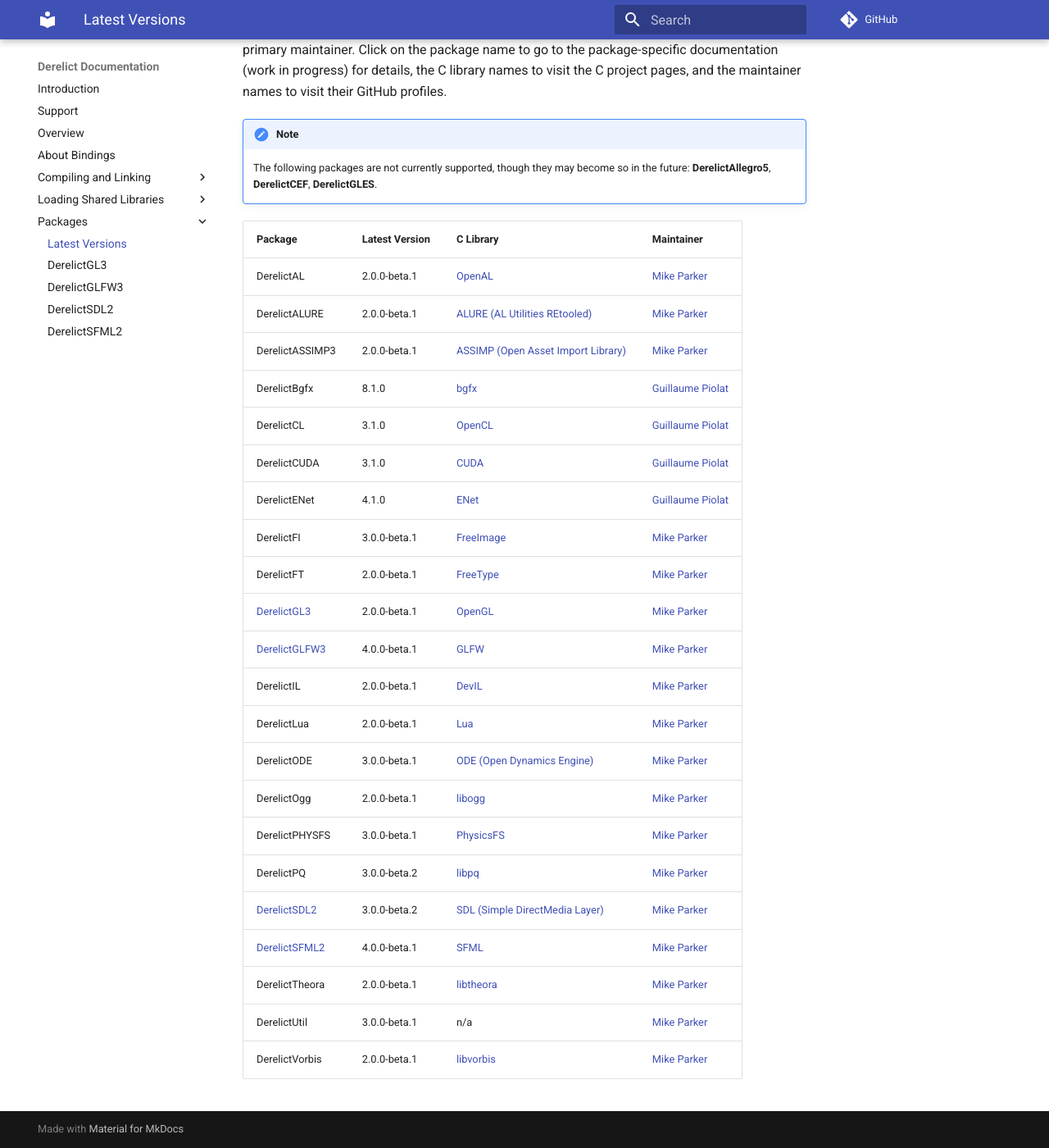
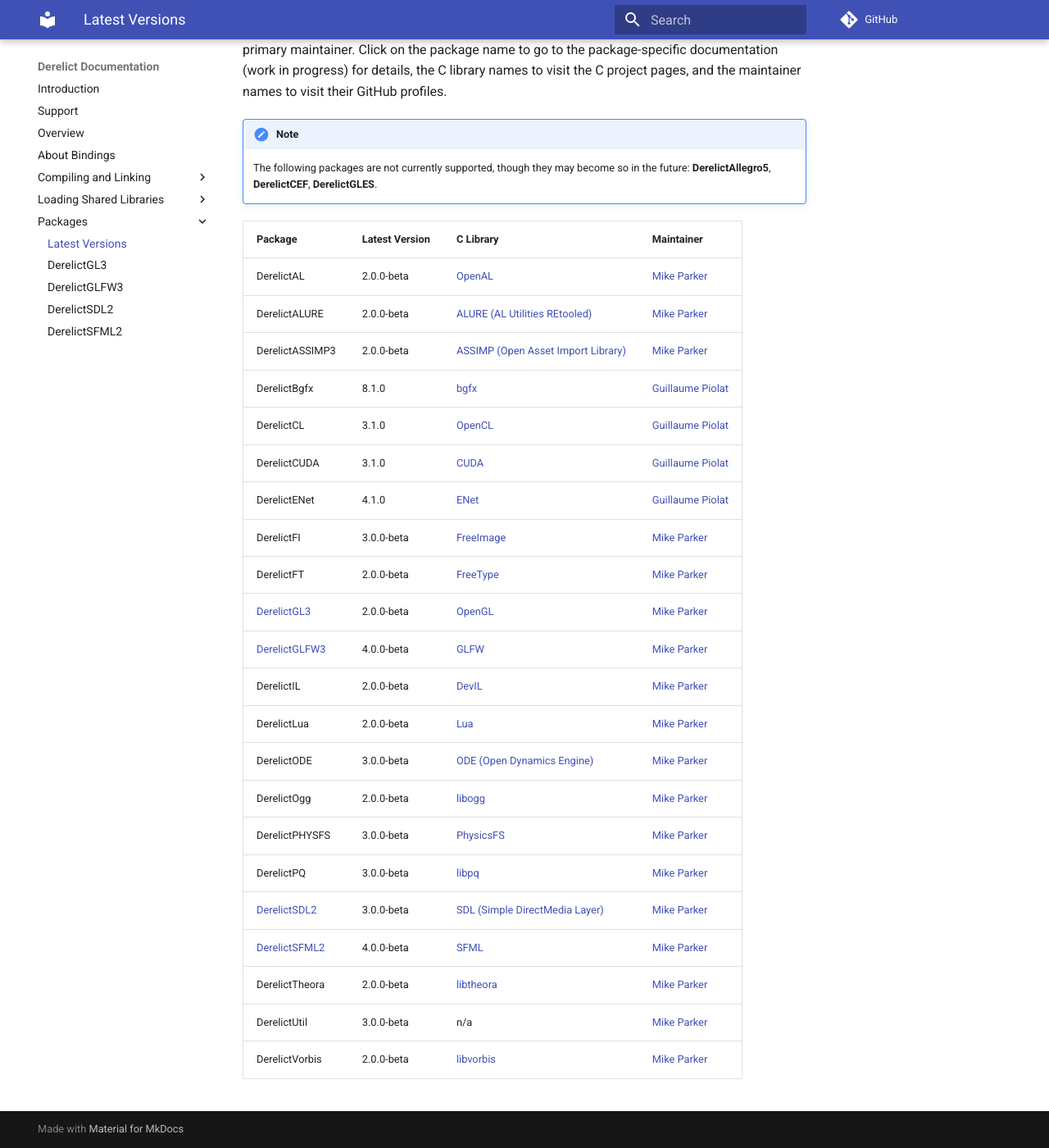
Before and after one commit to DerelictOrg/derelictorg.github.io, an MkDocs documentation site: the page built from docs/packages/latest-versions.md, in a window 1280 px wide and 1400 px high, scrolled down 183 px. Shown: the whole window at 82% size. Built offline with MkDocs 1.6.1 and Material for MkDocs 9.7.7, drawn with Linux system fonts in a browser that asks for light colours; old or Windows-style settings are respelled for this version of MkDocs.

Commit message:
Remove the patch numbers from the betas in the Latest Versions table

```diff
--- a/docs/packages/latest-versions.md
+++ b/docs/packages/latest-versions.md
@@ -5,28 +5,28 @@
 
 | Package           | Latest Version | C Library                                | Maintainer         |
 | :------           | -------------- | ----------                               | ----------         |
-| DerelictAL        | 2.0.0-beta.1   | [OpenAL]                                 | [Mike Parker]      |
-| DerelictALURE     | 2.0.0-beta.1   | [ALURE (AL Utilities REtooled)]          | [Mike Parker]      |
-| DerelictASSIMP3   | 2.0.0-beta.1   | [ASSIMP (Open Asset Import Library)]     | [Mike Parker]      |
+| DerelictAL        | 2.0.0-beta     | [OpenAL]                                 | [Mike Parker]      |
+| DerelictALURE     | 2.0.0-beta     | [ALURE (AL Utilities REtooled)]          | [Mike Parker]      |
+| DerelictASSIMP3   | 2.0.0-beta     | [ASSIMP (Open Asset Import Library)]     | [Mike Parker]      |
 | DerelictBgfx      | 8.1.0          | [bgfx]                                   | [Guillaume Piolat] |
 | DerelictCL        | 3.1.0          | [OpenCL]                                 | [Guillaume Piolat] |
 | DerelictCUDA      | 3.1.0          | [CUDA]                                   | [Guillaume Piolat] |
 | DerelictENet      | 4.1.0          | [ENet]                                   | [Guillaume Piolat] |
-| DerelictFI        | 3.0.0-beta.1   | [FreeImage]                              | [Mike Parker]      |
-| DerelictFT        | 2.0.0-beta.1   | [FreeType]                               | [Mike Parker]      |
-| [DerelictGL3]     | 2.0.0-beta.1   | [OpenGL]                                 | [Mike Parker]      |
-| [DerelictGLFW3]   | 4.0.0-beta.1   | [GLFW]                                   | [Mike Parker]      |
-| DerelictIL        | 2.0.0-beta.1   | [DevIL]                                  | [Mike Parker]      |
-| DerelictLua       | 2.0.0-beta.1   | [Lua]                                    | [Mike Parker]      |
-| DerelictODE       | 3.0.0-beta.1   | [ODE (Open Dynamics Engine)]             | [Mike Parker]      |
-| DerelictOgg       | 2.0.0-beta.1   | [libogg]                                 | [Mike Parker]      |
-| DerelictPHYSFS    | 3.0.0-beta.1   | [PhysicsFS]                              | [Mike Parker]      |
-| DerelictPQ        | 3.0.0-beta.2   | [libpq]                                  | [Mike Parker]      |
-| [DerelictSDL2]    | 3.0.0-beta.2   | [SDL (Simple DirectMedia Layer)]         | [Mike Parker]      |
-| [DerelictSFML2]   | 4.0.0-beta.1   | [SFML]                                   | [Mike Parker]      |
-| DerelictTheora    | 2.0.0-beta.1   | [libtheora]                              | [Mike Parker]      |
-| DerelictUtil      | 3.0.0-beta.1   | n/a                                      | [Mike Parker]      |
-| DerelictVorbis    | 2.0.0-beta.1   | [libvorbis]                              | [Mike Parker]      |
+| DerelictFI        | 3.0.0-beta     | [FreeImage]                              | [Mike Parker]      |
+| DerelictFT        | 2.0.0-beta     | [FreeType]                               | [Mike Parker]      |
+| [DerelictGL3]     | 2.0.0-beta     | [OpenGL]                                 | [Mike Parker]      |
+| [DerelictGLFW3]   | 4.0.0-beta     | [GLFW]                                   | [Mike Parker]      |
+| DerelictIL        | 2.0.0-beta     | [DevIL]                                  | [Mike Parker]      |
+| DerelictLua       | 2.0.0-beta     | [Lua]                                    | [Mike Parker]      |
+| DerelictODE       | 3.0.0-beta     | [ODE (Open Dynamics Engine)]             | [Mike Parker]      |
+| DerelictOgg       | 2.0.0-beta     | [libogg]                                 | [Mike Parker]      |
+| DerelictPHYSFS    | 3.0.0-beta     | [PhysicsFS]                              | [Mike Parker]      |
+| DerelictPQ        | 3.0.0-beta     | [libpq]                                  | [Mike Parker]      |
+| [DerelictSDL2]    | 3.0.0-beta     | [SDL (Simple DirectMedia Layer)]         | [Mike Parker]      |
+| [DerelictSFML2]   | 4.0.0-beta     | [SFML]                                   | [Mike Parker]      |
+| DerelictTheora    | 2.0.0-beta     | [libtheora]                              | [Mike Parker]      |
+| DerelictUtil      | 3.0.0-beta     | n/a                                      | [Mike Parker]      |
+| DerelictVorbis    | 2.0.0-beta     | [libvorbis]                              | [Mike Parker]      |
 
 
 [DerelictGL3]: gl3
```
